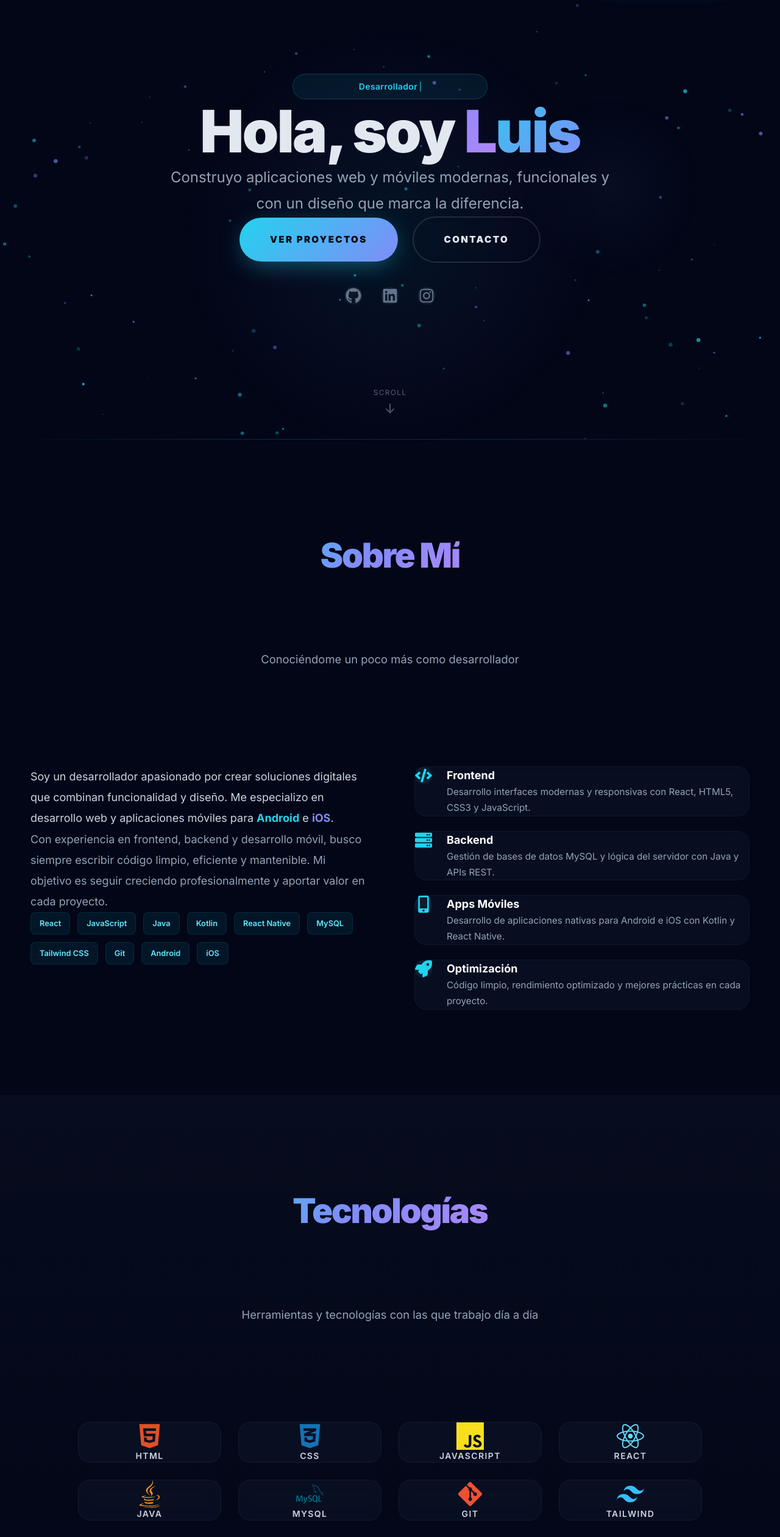
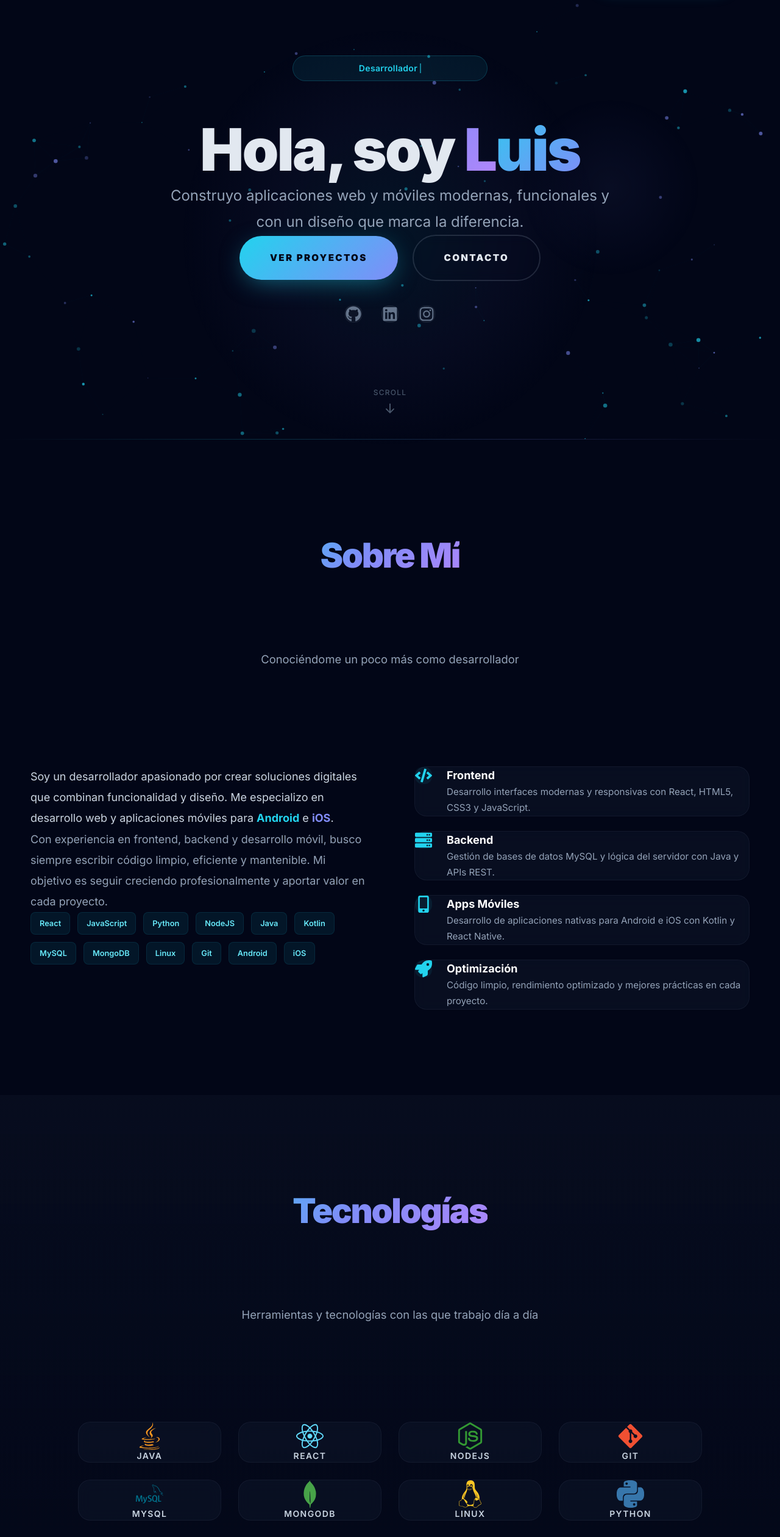
Before and after one commit to Luisparrach22/Portafolio, a React (Vite) app: page / in a window 1280 px wide. Shown: the part 80-2601 px from the top of the page at 61% size. Built offline with nearby package versions, Linux system fonts and the light colour scheme.

Commit message:
Portafolio Finalizado

```diff
--- a/src/components/About.jsx
+++ b/src/components/About.jsx
@@ -111,7 +111,7 @@ export default function About() {
                 visible: { transition: { staggerChildren: 0.05 } }
               }}
             >
-              {["React", "JavaScript", "Java", "Kotlin", "React Native", "MySQL", "Tailwind CSS", "Git", "Android", "iOS"].map((tech) => (
+              {["React", "JavaScript", "Python", "NodeJS", "Java", "Kotlin", "MySQL", "MongoDB", "Linux", "Git", "Android", "iOS"].map((tech) => (
                 <motion.span
                   key={tech}
                   className="tech-tag"
--- a/src/components/Contact.jsx
+++ b/src/components/Contact.jsx
@@ -6,8 +6,8 @@ const contactInfo = [
   {
     icon: <FaEnvelope size={24} />,
     label: "Email",
-    value: "luisparrach22@gmail.com",
-    href: "mailto:luisparrach22@gmail.com"
+    value: "parra.chaconluis006@gmail.com",
+    href: "mailto:parra.chaconluis006@gmail.com"
   },
   {
     icon: <FaGithub size={24} />,
@@ -19,7 +19,7 @@ const contactInfo = [
     icon: <FaLinkedin size={24} />,
     label: "LinkedIn",
     value: "Luis Parra",
-    href: "https://linkedin.com"
+    href: "https://www.linkedin.com/in/luisparrach22/"
   },
   {
     icon: <HiLocationMarker size={24} />,
@@ -143,7 +143,7 @@ export default function Contact() {
           transition={{ delay: 0.5 }}
         >
           <motion.a
-            href="mailto:luisparrach22@gmail.com"
+            href="mailto:parra.chaconluis006@gmail.com"
             className="btn-primary"
             whileHover={{ scale: 1.05 }}
             whileTap={{ scale: 0.97 }}
--- a/src/components/Hero.jsx
+++ b/src/components/Hero.jsx
@@ -76,7 +76,8 @@ export default function Hero() {
         initial={{ opacity: 0, y: 20 }}
         animate={{ opacity: 1, y: 0 }}
         transition={{ duration: 0.6 }}
-        className="mb-8"
+        className="flex justify-center"
+        style={{ marginBottom: "60px" }}
       >
         <span
           className="inline-flex items-center justify-center px-6 py-2.5 rounded-full text-sm font-semibold tracking-wide"
--- a/src/components/Navbar.jsx
+++ b/src/components/Navbar.jsx
@@ -18,6 +18,23 @@ export default function Navbar() {
     return () => window.removeEventListener("scroll", handleScroll)
   }, [])
 
+  const handleNavClick = (e, href) => {
+    e.preventDefault()
+    setMenuOpen(false)
+
+    setTimeout(() => {
+      const target = href === "body" ? document.body : document.querySelector(href)
+      if (target) {
+        const offset = 100
+        const targetPosition = target.getBoundingClientRect().top + window.pageYOffset - offset
+        window.scrollTo({
+          top: targetPosition,
+          behavior: "smooth"
+        })
+      }
+    }, 10)
+  }
+
   return (
     <motion.nav
       initial={{ y: -100 }}
@@ -32,6 +49,7 @@ export default function Navbar() {
       <div className="section-container flex justify-between items-center w-full max-w-[1400px] px-6 md:px-20 mx-auto">
         <motion.a
           href="#"
+          onClick={(e) => handleNavClick(e, "body")}
           whileHover={{ scale: 1.05 }}
           className="text-3xl font-black tracking-tighter"
           style={{ textDecoration: "none" }}
@@ -46,6 +64,7 @@ export default function Navbar() {
             <motion.a
               key={link.href}
               href={link.href}
+              onClick={(e) => handleNavClick(e, link.href)}
               initial={{ opacity: 0, y: -15 }}
               animate={{ opacity: 1, y: 0 }}
               transition={{ delay: 0.1 + i * 0.1 }}
@@ -117,7 +136,7 @@ export default function Navbar() {
                 <motion.a
                   key={link.href}
                   href={link.href}
-                  onClick={() => setMenuOpen(false)}
+                  onClick={(e) => handleNavClick(e, link.href)}
                   initial={{ opacity: 0, y: 15 }}
                   animate={{ opacity: 1, y: 0 }}
                   transition={{ delay: i * 0.08 }}
@@ -133,6 +152,7 @@ export default function Navbar() {
                 initial={{ opacity: 0, y: 15 }}
                 animate={{ opacity: 1, y: 0 }}
                 transition={{ delay: 0.35 }}
+                whileTap={{ scale: 0.95 }}
                 className="btn-primary"
                 style={{
                   padding: "16px 45px",
--- a/src/data/skills.jsx
+++ b/src/data/skills.jsx
@@ -5,27 +5,34 @@ import {
   FaJava,
   FaGitAlt,
   FaAndroid,
-  FaApple
+  FaApple,
+  FaNodeJs,
+  FaLinux
 } from "react-icons/fa"
 
 import {
   SiJavascript,
   SiMysql,
   SiTailwindcss,
-  SiKotlin
+  SiKotlin,
+  SiMongodb,
+  SiPython
 } from "react-icons/si"
 
 export const skills = [
-  { name: "HTML", icon: <FaHtml5 size={45} color="#E34F26" /> },
-  { name: "CSS", icon: <FaCss3Alt size={45} color="#1572B6" /> },
-  { name: "JavaScript", icon: <SiJavascript size={45} color="#F7DF1E" /> },
+  { name: "Java", icon: <FaJava size={45} color="#f89820" /> },
   { name: "React", icon: <FaReact size={45} color="#61DAFB" /> },
-  { name: "Java", icon: <FaJava size={45} color="#f89820" /> },
+  { name: "NodeJS", icon: <FaNodeJs size={45} color="#339933" /> },
+  { name: "Git", icon: <FaGitAlt size={45} color="#F05032" /> },
   { name: "MySQL", icon: <SiMysql size={45} color="#00758F" /> },
-  { name: "Git", icon: <FaGitAlt size={45} color="#F05032" /> },
+  { name: "MongoDB", icon: <SiMongodb size={45} color="#47A248" /> },
+  { name: "Linux", icon: <FaLinux size={45} color="#FCC624" /> },
+  { name: "Python", icon: <SiPython size={45} color="#3776AB" /> },
   { name: "Tailwind", icon: <SiTailwindcss size={45} color="#38BDF8" /> },
   { name: "Android", icon: <FaAndroid size={45} color="#3DDC84" /> },
   { name: "iOS", icon: <FaApple size={45} color="#A2AAAD" /> },
   { name: "Kotlin", icon: <SiKotlin size={45} color="#7F52FF" /> },
-  { name: "React Native", icon: <FaReact size={45} color="#06B6D4" /> }
+  { name: "HTML", icon: <FaHtml5 size={45} color="#E34F26" /> },
+  { name: "CSS", icon: <FaCss3Alt size={45} color="#1572B6" /> },
+  { name: "JavaScript", icon: <SiJavascript size={45} color="#F7DF1E" /> }
 ]
```
